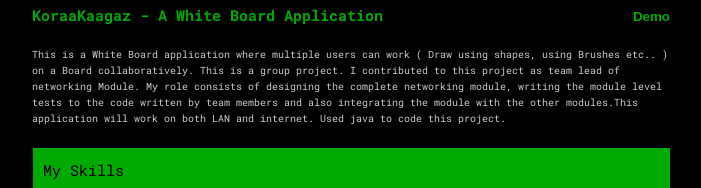
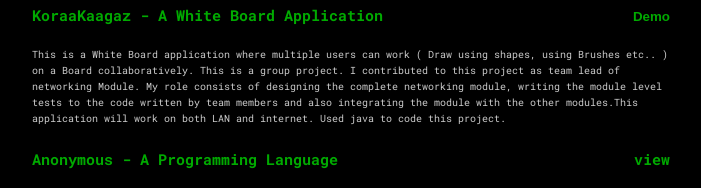
Before and after one commit to sravand123/sravand123.github.io, a plain HTML site: page index.html in a window 1280 px wide. Shown: the part 1086-1274 px from the top of the page, without its empty margins (289-990 px from the left). Drawn offline with Linux system fonts and the light colour scheme.

Commit message:
updated project

```diff
--- a/index.html
+++ b/index.html
@@ -145,7 +145,7 @@
                     work on both LAN and internet. Used java to code this project.
                 </p>
             </div>
-            <!-- <div class="project-title">
+             <div class="project-title">
                 <div>
                     <h2>
                        <a href="https://github.com/sravand123/anonymous"> Anonymous - A Programming Language</a>
@@ -161,7 +161,7 @@
                 </p>
             </div>
 
-            </div> -->
+            </div>
         </div>
        </div>
 
```
